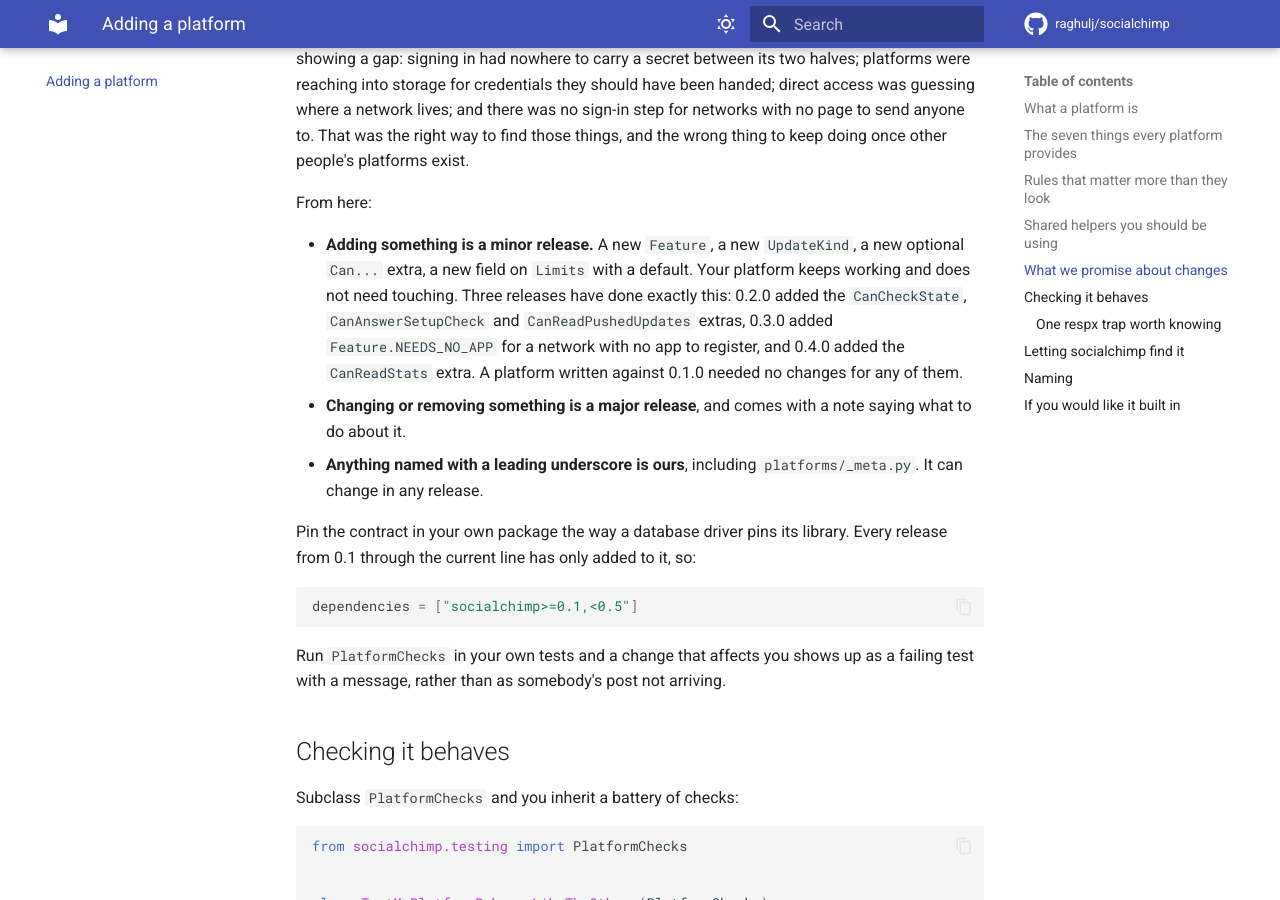
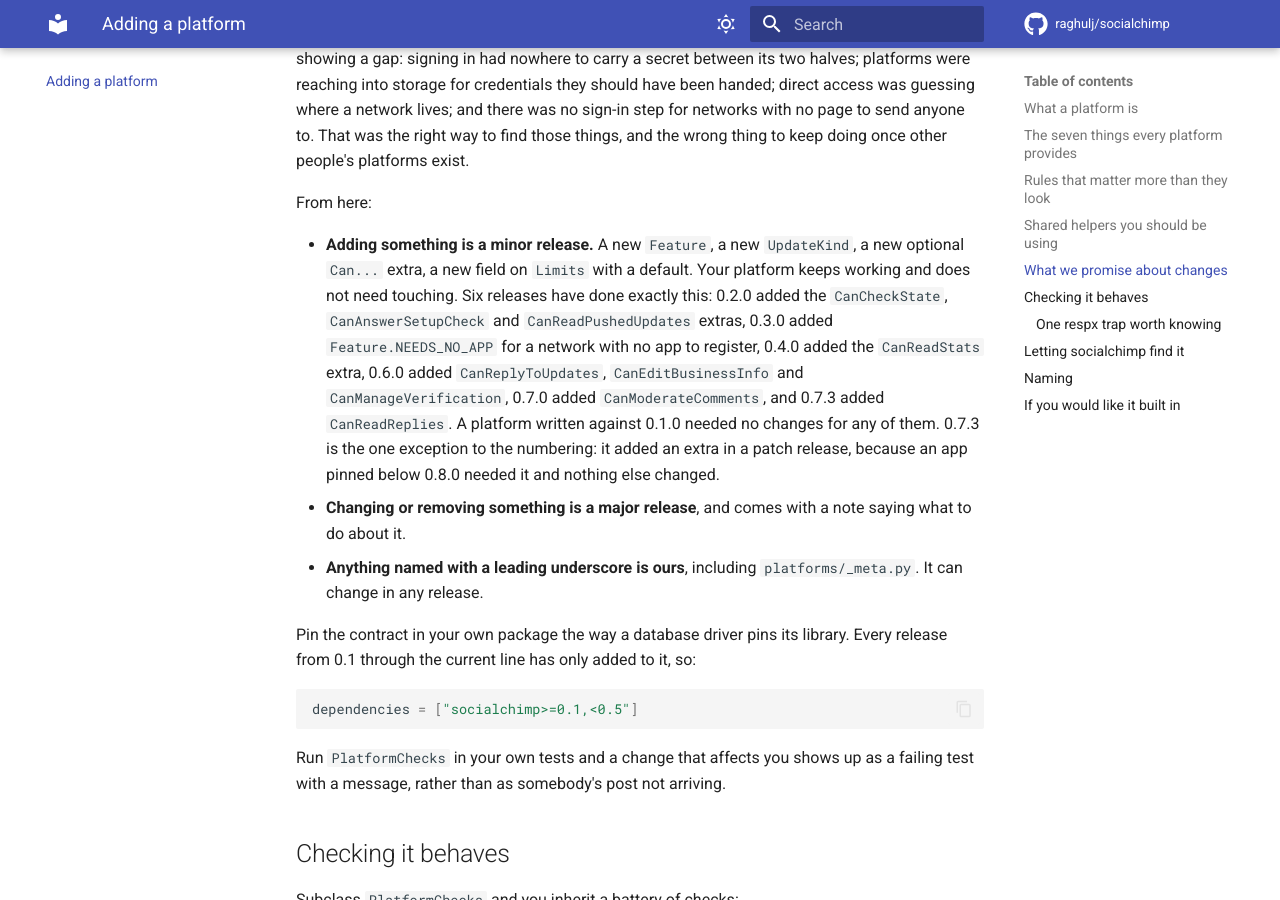
Before and after one commit to raghulj/socialchimp, an MkDocs documentation site: the page built from docs/adding-a-platform.md, in a window 1280 px wide and 900 px high, scrolled down 4499 px. Built offline with MkDocs 1.6.1 and Material for MkDocs 9.7.7, drawn with Linux system fonts in a browser that asks for light colours; comment, search, counter and statistics services are not loaded.

Commit message:
List every extra in the networks table, and bring the extras history up to date
docs/hooks.py only knew the first eight extras, so /networks.json and the
network pages said nothing about replying to updates, moderating comments,
Google's business info and verification, reading pushed updates, or reading
a post's replies. It now checks all fourteen the same way Account does.

adding-a-platform.md and PLAN.md now count 0.6.0, 0.7.0 and 0.7.3 among the
releases that only added to the contract, and say plainly that 0.7.3 added an
extra in a patch release and why.

```diff
--- a/docs/adding-a-platform.md
+++ b/docs/adding-a-platform.md
@@ -223,12 +223,16 @@ From here:
 
 - **Adding something is a minor release.** A new `Feature`, a new
   `UpdateKind`, a new optional `Can...` extra, a new field on `Limits` with a
-  default. Your platform keeps working and does not need touching. Three
+  default. Your platform keeps working and does not need touching. Six
   releases have done exactly this: 0.2.0 added the `CanCheckState`,
   `CanAnswerSetupCheck` and `CanReadPushedUpdates` extras, 0.3.0 added
-  `Feature.NEEDS_NO_APP` for a network with no app to register, and 0.4.0
-  added the `CanReadStats` extra. A platform written against 0.1.0 needed no
-  changes for any of them.
+  `Feature.NEEDS_NO_APP` for a network with no app to register, 0.4.0
+  added the `CanReadStats` extra, 0.6.0 added `CanReplyToUpdates`,
+  `CanEditBusinessInfo` and `CanManageVerification`, 0.7.0 added
+  `CanModerateComments`, and 0.7.3 added `CanReadReplies`. A platform
+  written against 0.1.0 needed no changes for any of them. 0.7.3 is the
+  one exception to the numbering: it added an extra in a patch release,
+  because an app pinned below 0.8.0 needed it and nothing else changed.
 - **Changing or removing something is a major release**, and comes with a
   note saying what to do about it.
 - **Anything named with a leading underscore is ours**, including
```
Also changed, not shown: docs/PLAN.md (+5 -2 lines), docs/hooks.py (+21 -1 lines).
